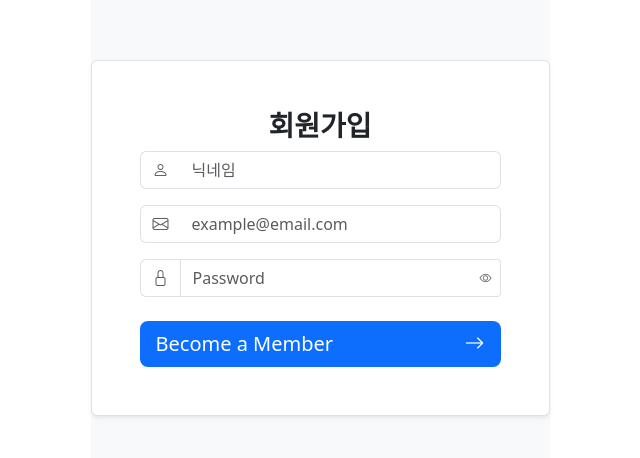
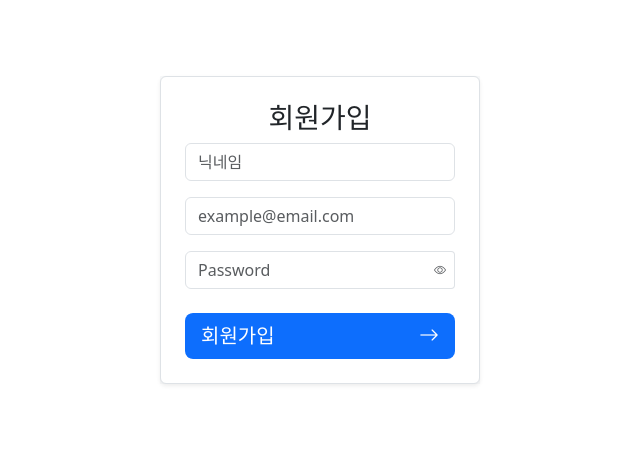
Before and after one commit to chol644/OreO, a Vue app: page /signup in a window 1280 px wide. Shown: the part 162-620 px from the top of the page, without its empty margins (320-960 px from the left). Built offline with nearby package versions, Linux system fonts and the light colour scheme.

Commit message:
화면 height 수정

```diff
--- a/src/pages/Login.vue
+++ b/src/pages/Login.vue
@@ -170,7 +170,7 @@ const forgotPassword = () => {
 .login-container {
   /* You can add a background image or gradient here if desired */
   /* background: linear-gradient(to right, #ece9e6, #ffffff); */
-  height:40rem;
+  /* height:40rem; */
 }
 
 .login-form {
--- a/src/pages/ProfileEdit.vue
+++ b/src/pages/ProfileEdit.vue
@@ -1,6 +1,6 @@
 <template>
-    <div class="profile-edit-container d-flex justify-content-center align-items-center min-vh-100 bg-light">
-      <div class="profile-edit-form p-4 p-md-5 bg-white shadow-sm rounded" style="max-width: 450px;">
+    <div class="profile-edit-container d-flex justify-content-center align-items-center bg-light">
+      <div class="profile-edit-form p-4 p-md-5 bg-white shadow-sm rounded">
 
         <h2 class="h3 fw-bold text-center mb-3">내 정보 수정</h2>
         <hr class="mb-4">
--- a/src/pages/Signup.vue
+++ b/src/pages/Signup.vue
@@ -1,23 +1,16 @@
 <template>
   <div
-    class="signup-container d-flex justify-content-center align-items-center min-vh-100 bg-light"
+    class="signup-container d-flex justify-content-center align-items-center bg-light"
   >
-    <div
-      class="signup-form p-4 p-md-5 bg-white shadow-sm"
-    >
-      <h2 class="h3 fw-bold text-center text-uppercase mb-2">
-        회원가입
-      </h2>
+    <div class="signup-form p-4 bg-white shadow-sm">
+      <h2 class="h3 text-center text-uppercase mb-2">회원가입</h2>
 
       <form @submit.prevent="handleSignup">
         <!-- Name Input -->
-        <div class="input-group mb-3">
-          <span class="input-group-text bg-transparent border-end-0 text-muted">
-            <i class="bi bi-person"></i>
-          </span>
+        <div class="input-group mb-3 ">
           <input
             type="text"
-            class="form-control border-start-0"
+            class="form-control "
             placeholder="닉네임"
             aria-label="Your Name"
             v-model="formData.name"
@@ -27,12 +20,9 @@
 
         <!-- Email Input -->
         <div class="input-group mb-3">
-          <span class="input-group-text bg-transparent border-end-0 text-muted">
-            <i class="bi bi-envelope"></i>
-          </span>
           <input
             type="email"
-            class="form-control border-start-0"
+            class="form-control"
             placeholder="example@email.com"
             aria-label="Email Address"
             v-model="formData.email"
@@ -42,9 +32,6 @@
 
         <!-- Password Input -->
         <div class="input-group mb-4">
-          <span class="input-group-text bg-transparent border-end-0 text-muted">
-            <i class="bi bi-lock"></i>
-          </span>
           <input
             :type="passwordFieldType"
             class="form-control pe-5"
@@ -59,7 +46,7 @@
             class="btn btn-sm btn-link text-muted text-decoration-none border border-start-0"
             style="font-size: 0.75rem; padding-top: 0; padding-bottom: 0"
           >
-          <i :class="showPassword ? 'bi bi-eye-slash' : 'bi bi-eye'"></i>
+            <i :class="showPassword ? 'bi bi-eye-slash' : 'bi bi-eye'"></i>
           </button>
         </div>
 
@@ -68,7 +55,7 @@
           class="w-100 btn btn-exclusive btn-lg d-flex justify-content-between align-items-center"
           type="submit"
         >
-          <span>Become a Member</span>
+          <span>회원가입</span>
           <i class="bi bi-arrow-right"></i>
         </button>
       </form>
@@ -130,6 +117,7 @@ const handleSignup = () => {
 .signup-form {
   border: 1px solid #dee2e6; /* Add border like the image if shadow isn't enough */
   border-radius: 0.375rem; /* Bootstrap's default radius */
+  max-width: 20rem;
 }
 
 /* Input Group Styling to match image */
```
